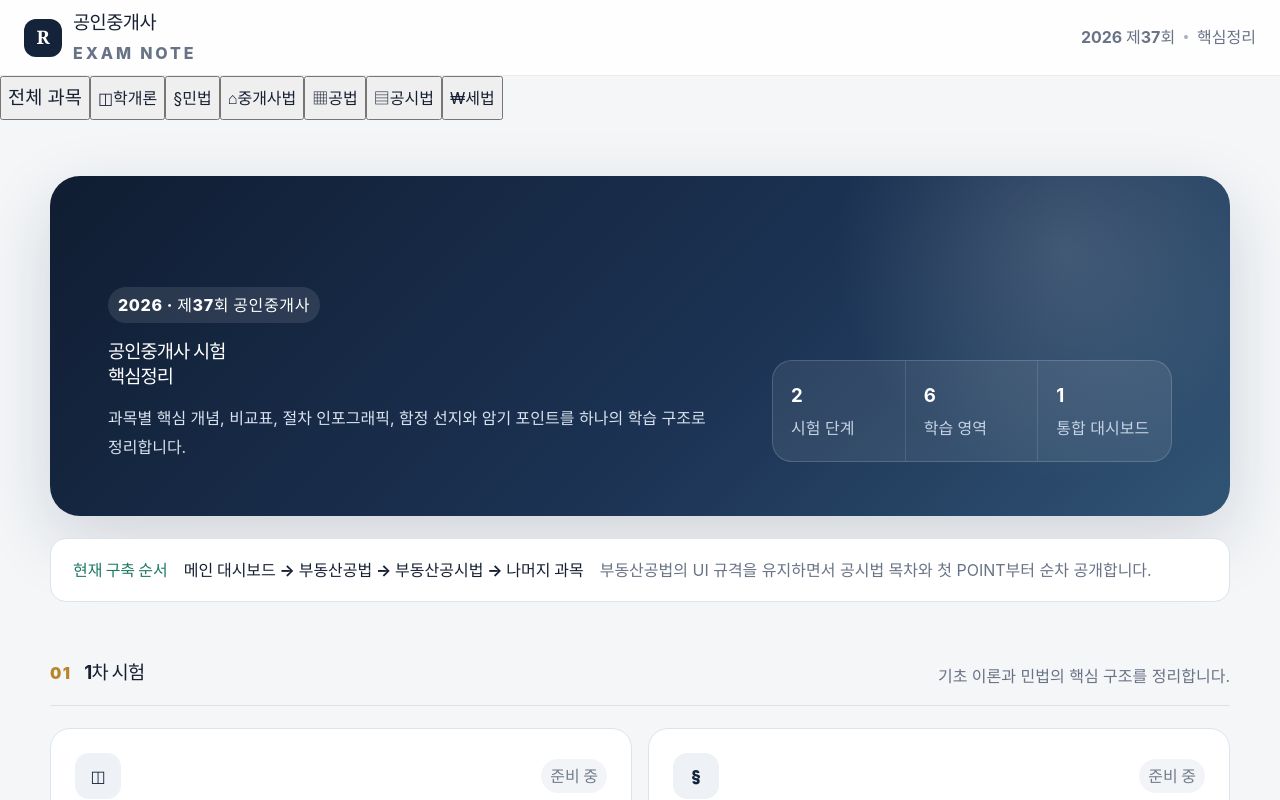
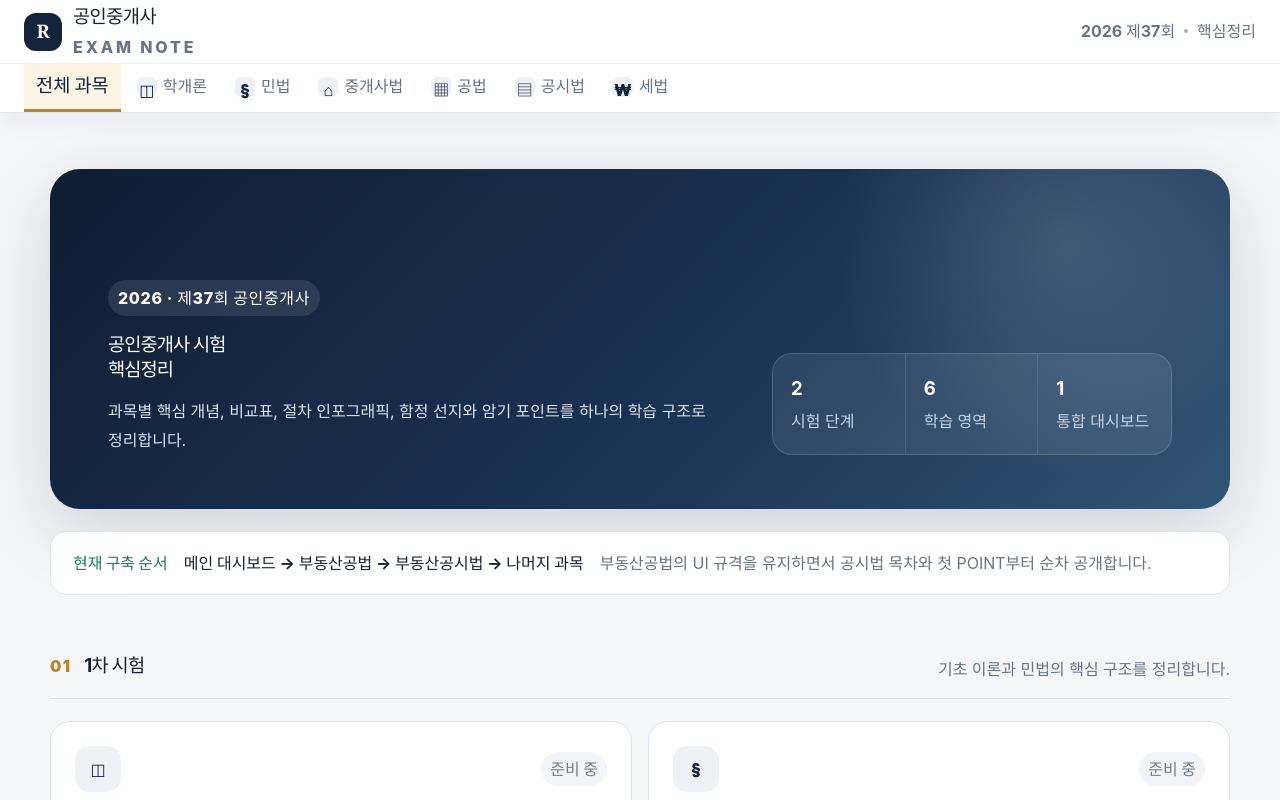
Before and after one commit to parkminhyun0/realtor-exam, a React (Vite) app: page / in a window 1280 px wide. Shown: the top 800 px of the page. Built offline with nearby package versions, Linux system fonts and the light colour scheme.

Commit message:
style: keep header fixed with subject quick navigation

```diff
--- a/src/styles.css
+++ b/src/styles.css
@@ -36,18 +36,23 @@ button { color: inherit; }
 .skip-link:focus { top: 16px; }
 
 .app-shell { min-height: 100vh; }
+.site-header {
+  position: sticky;
+  top: 0;
+  z-index: 40;
+  background: rgba(255, 255, 255, .94);
+  backdrop-filter: blur(18px);
+  border-bottom: 1px solid rgba(23, 32, 51, .1);
+  box-shadow: 0 8px 24px rgba(23, 32, 51, .05);
+}
 .topbar {
-  height: 76px;
+  height: 64px;
   display: flex;
   align-items: center;
   justify-content: space-between;
   padding: 0 max(24px, calc((100vw - 1240px) / 2));
-  border-bottom: 1px solid rgba(23, 32, 51, .08);
-  background: rgba(255, 255, 255, .88);
-  backdrop-filter: blur(16px);
-  position: sticky;
-  top: 0;
-  z-index: 20;
+  border-bottom: 1px solid rgba(23, 32, 51, .07);
+  background: transparent;
 }
 .brand {
   min-height: 48px;
@@ -75,6 +80,57 @@ button { color: inherit; }
 .brand small { display: block; color: var(--muted); font-size: 9px; font-weight: 800; letter-spacing: .18em; margin-top: 1px; }
 .topbar__meta { display: flex; align-items: center; gap: 9px; color: var(--muted); font-size: 13px; font-weight: 700; }
 .topbar__dot { width: 4px; height: 4px; background: #a7b0be; border-radius: 50%; }
+
+.subject-nav {
+  min-height: 48px;
+  display: flex;
+  align-items: stretch;
+  gap: 4px;
+  padding: 0 max(24px, calc((100vw - 1240px) / 2));
+  overflow-x: auto;
+  overflow-y: hidden;
+  scrollbar-width: none;
+  white-space: nowrap;
+}
+.subject-nav::-webkit-scrollbar { display: none; }
+.subject-nav__item {
+  min-height: 48px;
+  flex: 0 0 auto;
+  display: inline-flex;
+  align-items: center;
+  justify-content: center;
+  gap: 6px;
+  padding: 0 12px;
+  border: 0;
+  border-bottom: 3px solid transparent;
+  background: transparent;
+  color: #657286;
+  cursor: pointer;
+  font-size: 12px;
+  font-weight: 850;
+  transition: color .16s ease, background .16s ease, border-color .16s ease;
+}
+.subject-nav__item:hover {
+  color: var(--ink);
+  background: rgba(20, 34, 58, .04);
+}
+.subject-nav__item.active {
+  color: var(--navy);
+  border-bottom-color: var(--gold);
+  background: var(--gold-soft);
+}
+.subject-nav__icon {
+  width: 20px;
+  height: 20px;
+  display: inline-grid;
+  place-items: center;
+  border-radius: 6px;
+  background: #edf1f5;
+  color: var(--navy);
+  font-size: 11px;
+  font-weight: 900;
+}
+.subject-nav__item.active .subject-nav__icon { background: #fff; color: #8a631f; }
 
 .dashboard,
 .subject-shell {
@@ -181,7 +237,8 @@ button { color: inherit; }
 .subject-card:hover { transform: translateY(-3px); border-color: #b9c4d1; box-shadow: 0 16px 34px rgba(23, 32, 51, .08); }
 .subject-card:focus-visible,
 .brand:focus-visible,
-.back-button:focus-visible { outline: 3px solid rgba(38, 91, 145, .25); outline-offset: 3px; }
+.back-button:focus-visible,
+.subject-nav__item:focus-visible { outline: 3px solid rgba(38, 91, 145, .25); outline-offset: 3px; }
 .subject-card--featured { border-color: #ccb27e; box-shadow: inset 0 0 0 1px rgba(185, 133, 43, .08); }
 .subject-card__topline { display: flex; align-items: center; justify-content: space-between; margin-bottom: 24px; }
 .subject-card__icon {
@@ -286,6 +343,7 @@ button { color: inherit; }
 
 @media (max-width: 900px) {
   .topbar { padding: 0 18px; }
+  .subject-nav { padding: 0 14px; }
   .dashboard, .subject-shell { width: min(100% - 28px, 1180px); padding-top: 28px; }
   .hero { min-height: auto; padding: 38px 30px; flex-direction: column; align-items: stretch; }
   .hero__summary { width: 100%; }
@@ -296,8 +354,11 @@ button { color: inherit; }
 }
 
 @media (max-width: 680px) {
-  .topbar { height: 66px; }
+  .topbar { height: 58px; }
   .topbar__meta span:last-child, .topbar__dot { display: none; }
+  .subject-nav { min-height: 46px; padding: 0 10px; }
+  .subject-nav__item { min-height: 46px; padding: 0 10px; }
+  .subject-nav__icon { display: none; }
   .hero { border-radius: 22px; padding: 32px 22px; }
   .hero h1 { font-size: 42px; }
   .hero__summary { grid-template-columns: 1fr; }
```
